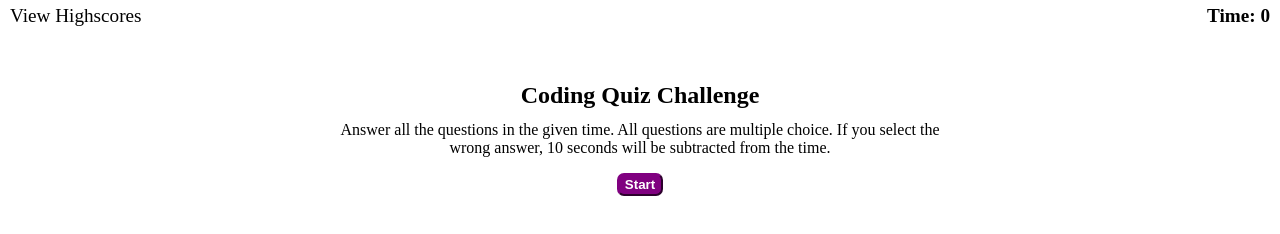
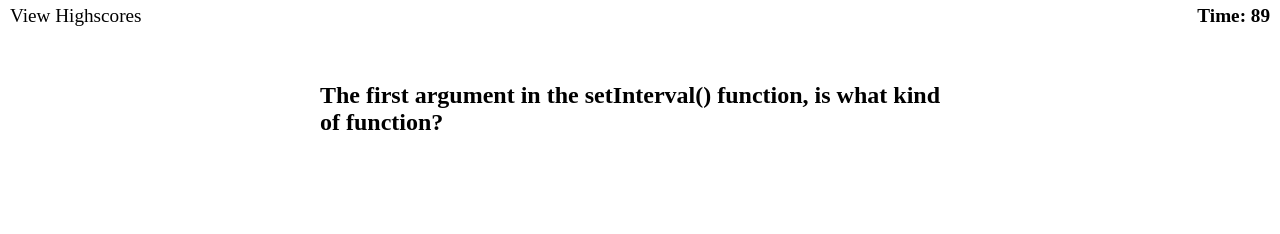
Before and after one commit to zachshouts/coding-quiz, a plain HTML site: page index.html in a window 1280 px wide. Both pictures are taken after a click on the button "Start". Drawn offline with Linux system fonts and the light colour scheme.

Commit message:
Began adding the event listeners, handling the display of questions, and the timer countdown.

```diff
--- a/assets/js/script.js
+++ b/assets/js/script.js
@@ -0,0 +1,53 @@
+const timerPara = document.getElementById("timer");
+const highscoresLink = document.getElementById("highscores");
+const questionH1 = document.querySelector("section h1");
+const startBtn = document.getElementById("startBtn");
+
+
+const questionSet = [
+    {question: "The first argument in the setInterval() function, is what kind of function?",
+    answer: "callback",
+    option1: "anonymous", option2: "callback", option3: "arrow", option4: "standard"}
+];
+const answers = [];
+let timer = 90;
+let score = 0;
+let currentIndex = 0;
+
+startBtn.addEventListener("click", function() {
+    setQuiz();
+    const timerInterval = setInterval(function(){
+        if (timer >= 0) {
+            timerPara.textContent = `Time: ${timer}`;
+            timer--;
+        } else {
+            console.log("Done");
+            clearInterval(timerInterval);
+        }
+    }, 1000);
+});
+
+function setQuiz() {
+    document.querySelector("body").style.textAlign = "left";
+    document.querySelector("section p").remove();
+    startBtn.remove();
+    createAnswerList();
+    displayNextQuestion();
+}
+
+function createAnswerList() {
+    var answerList = document.createElement("ol");
+    var ans1 = document.createElement("li");
+    var ans2 = document.createElement("li");
+    var ans3 = document.createElement("li");
+    var ans4 = document.createElement("li");
+}
+
+function displayNextQuestion() {
+    questionH1.textContent = questionSet[currentIndex].question;
+}
+
+
+let displayScores = () => console.log("here");
+
+highscoresLink.addEventListener("click", displayScores);
--- a/index.html
+++ b/index.html
@@ -9,7 +9,7 @@
 </head>
 <body>
     <header>
-        <p><a href="#">View Highscores</a></p>
+        <p><a href="#" id="highscores">View Highscores</a></p>
         <p id="timer">Time: 0</p>
     </header>
 
```
